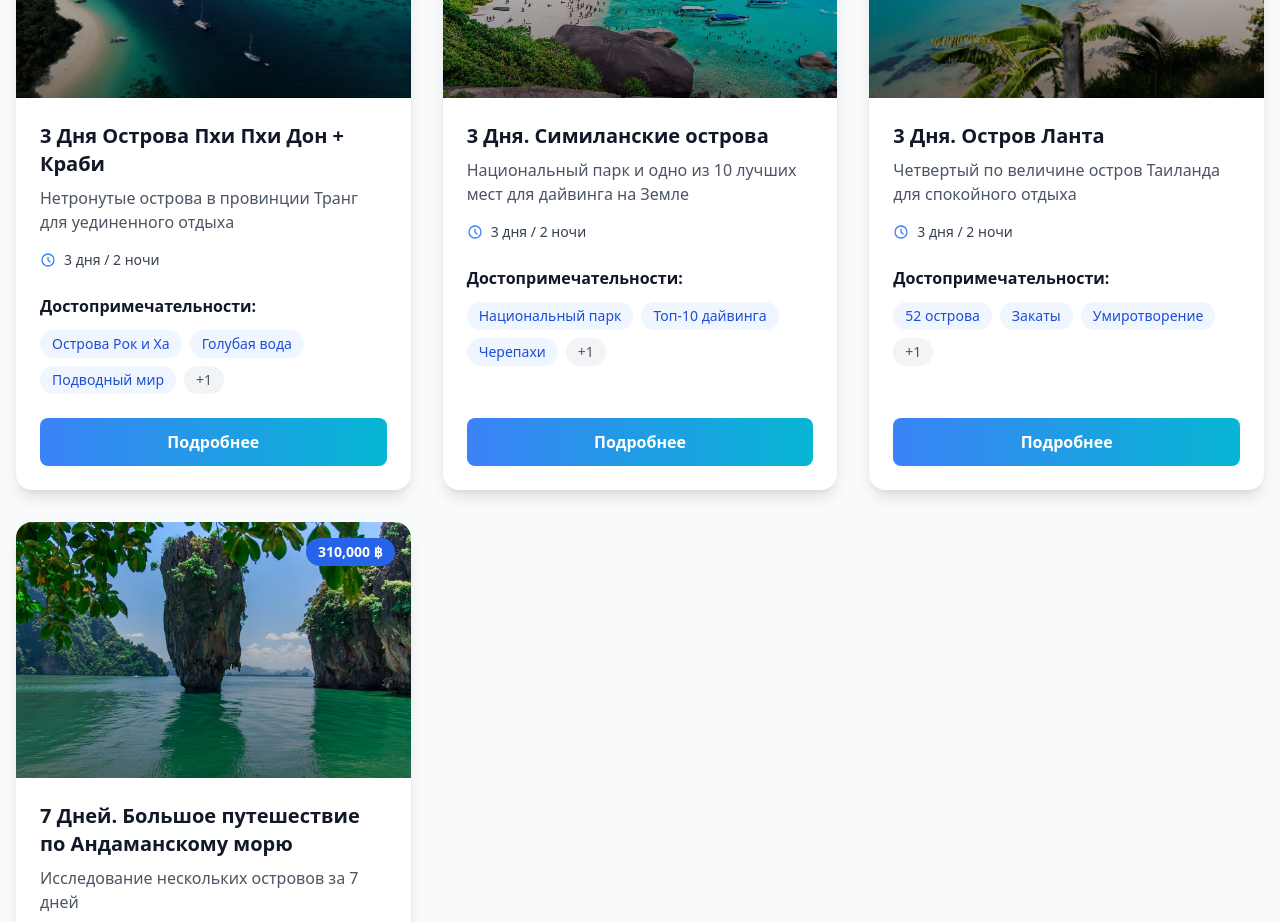
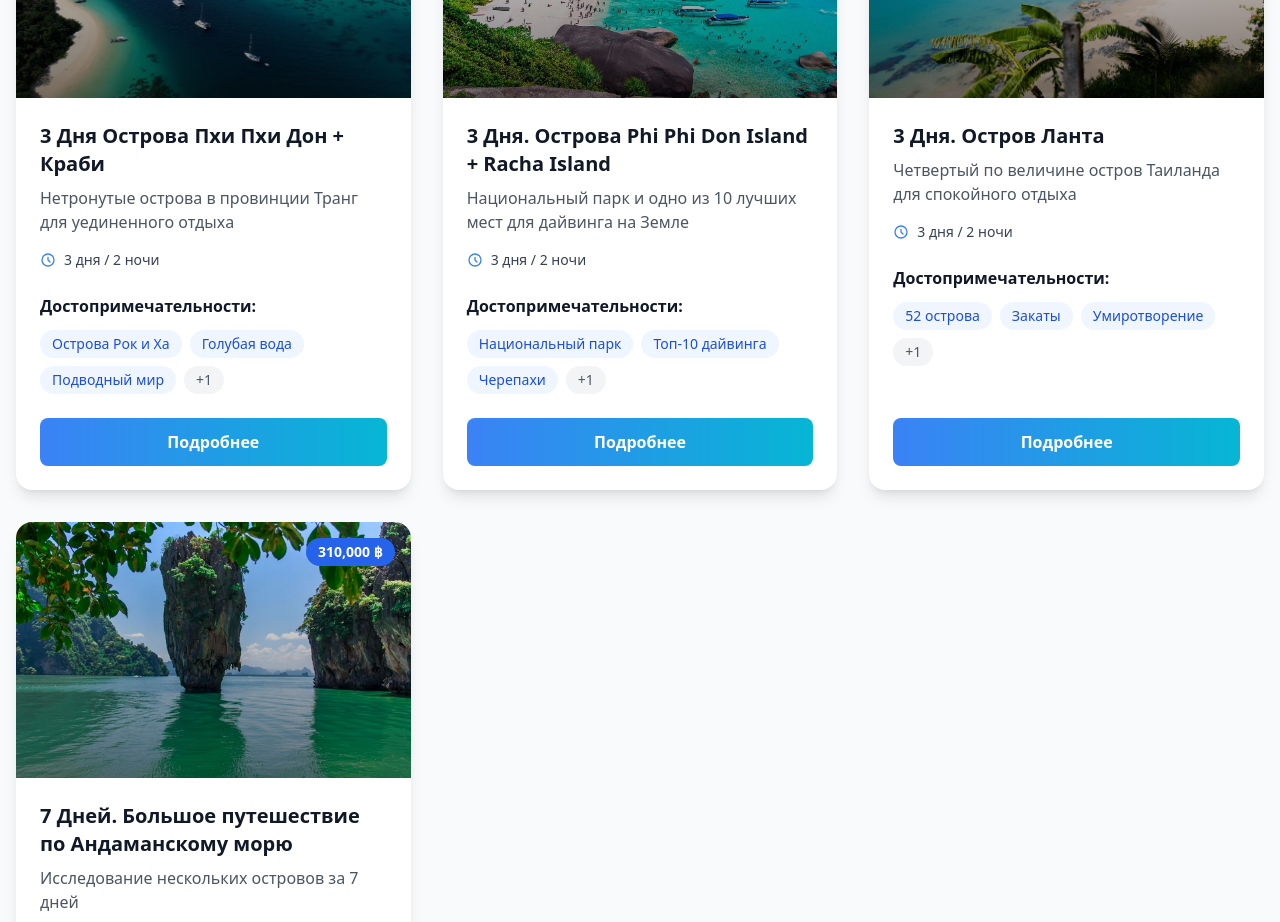
Before and after one commit to TEROS228/PhuketCharterTeam, a React (Vite) app: page /routes in a window 1280 px wide. Shown: the part 2140-3062 px from the top of the page. Built offline with nearby package versions, Linux system fonts and the light colour scheme.

Commit message:
Добавлена программа для маршрута Phi Phi + Racha

```diff
--- a/src/components/pages/RoutesPage.tsx
+++ b/src/components/pages/RoutesPage.tsx
@@ -81,7 +81,7 @@ const RoutesPage = () => {
     },
     {
       id: 8,
-      name: '3 Дня. Симиланские острова',
+      name: '3 Дня. Острова Phi Phi Don Island + Racha Island',
       description: 'Национальный парк и одно из 10 лучших мест для дайвинга на Земле',
       duration: '3 дня / 2 ночи',
       highlights: ['Национальный парк', 'Топ-10 дайвинга', 'Черепахи', 'Китовая акула'],
```
